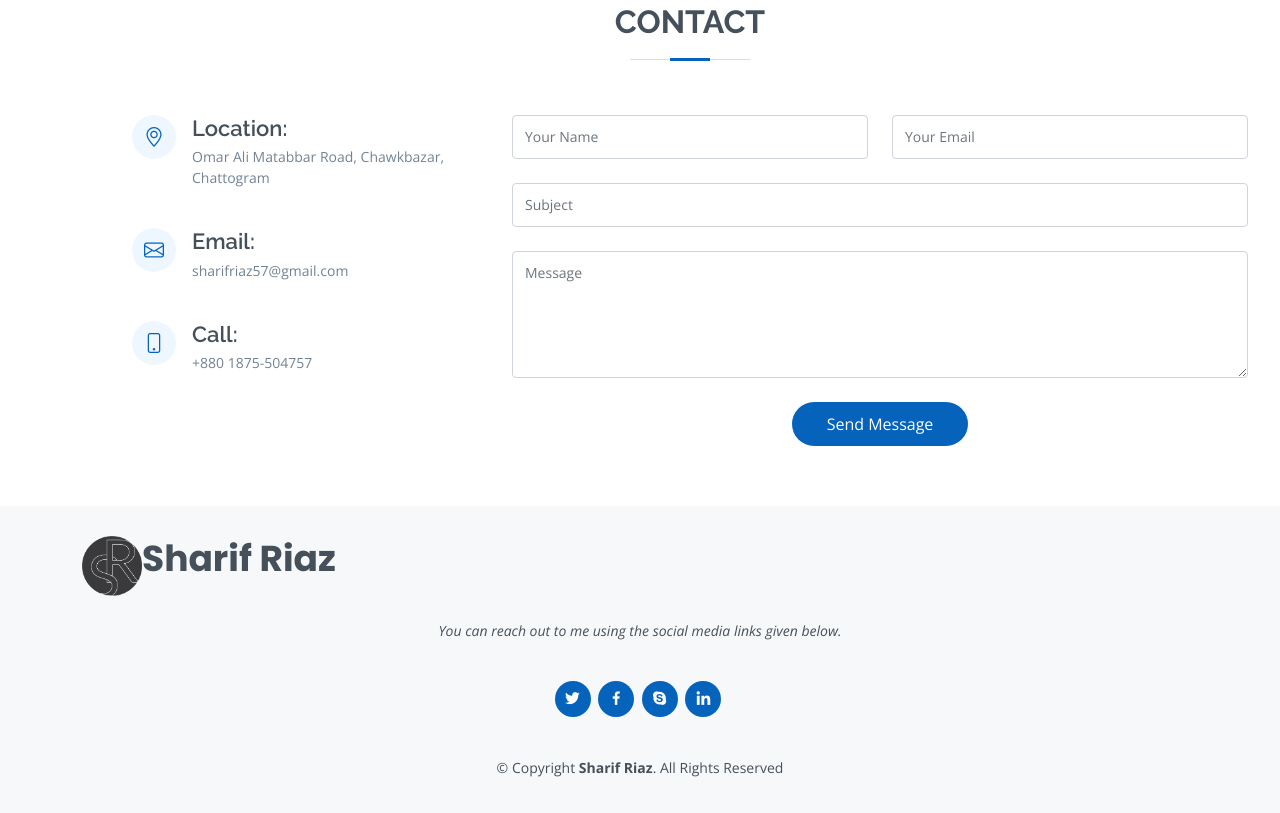
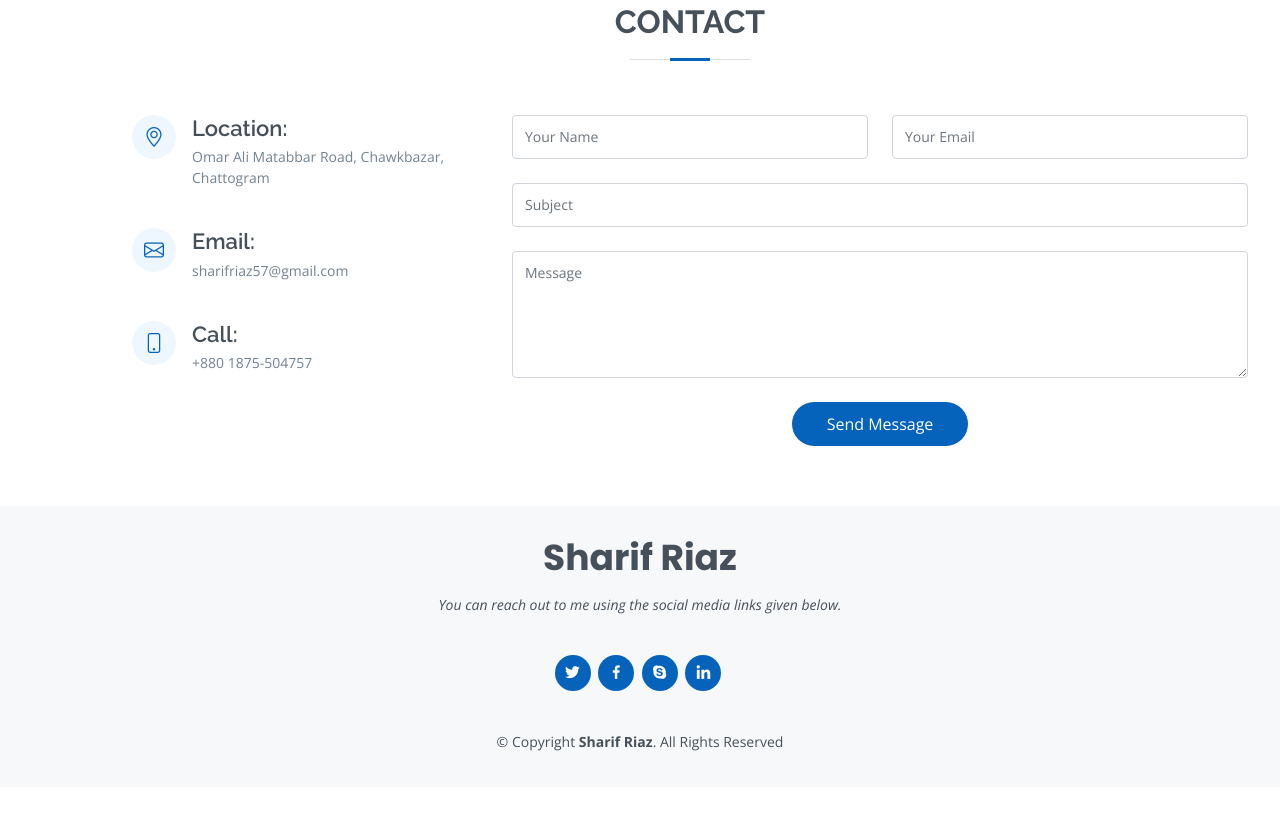
Before and after one commit to riaz57/portfolio_2, a plain HTML site: page index.html in a window 1280 px wide. Shown: the part 5500-6313 px from the top of the page. After the commit the page ends 6287 px from the top, so only its background shows below. Drawn offline with nearby package versions, Linux system fonts and the light colour scheme.

Commit message:
Update index.html

```diff
--- a/index.html
+++ b/index.html
@@ -692,10 +692,7 @@
   <!-- ======= Footer ======= -->
   <footer id="footer">
     <div class="container">
-      <div class="d-flex align-items-center mx-atuo mb-4">
-        <img src="assets/img/logo.png" style="max-width: 60px;" />
-        <h3 style="display: inline-block;"><strong>Sharif Riaz</strong></h3>
-      </div>
+      <h3 class="text-center"><strong>Sharif Riaz</strong></h3>
       <p>You can reach out to me using the social media links given below.</p>
       <div class="social-links">
         <a target="_blank" noopener norefferer href="https://twitter.com/SharifRiaz5" class="twitter"><i class="bx bxl-twitter"></i></a>
```
